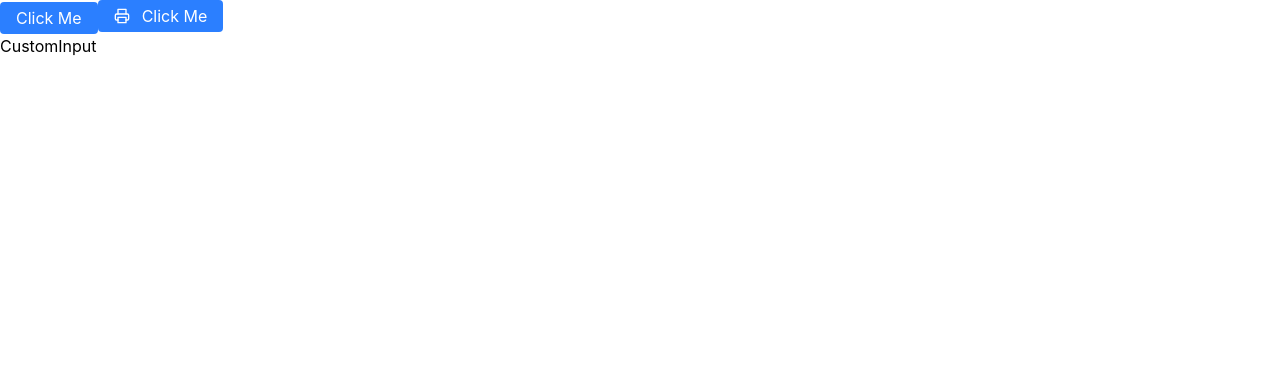
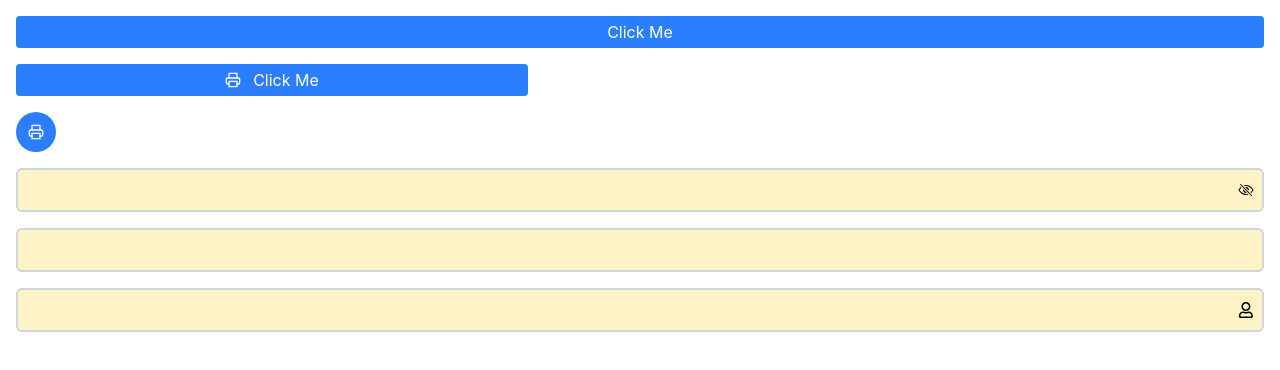
Before and after one commit to Danish-khan93/expenseTracker-frontend, a React (Vite) app: page / in a window 1280 px wide. Shown: the top 370 px of the page. Built offline with nearby package versions, Linux system fonts and the light colour scheme.

Commit message:
makin button and input field

```diff
--- a/src/App.tsx
+++ b/src/App.tsx
@@ -2,14 +2,24 @@ import { CustomButton, CustomInput } from "./components";
 
 const App = () => {
   return (
-    <div>
+    <div className="p-4 flex flex-col gap-4">
       <CustomButton type="button" variant="text">
         Click Me
       </CustomButton>
-      <CustomButton variant={"textIcon"} type="button" icon="printer">
+      <CustomButton
+        variant={"textIcon"}
+        type="button"
+        icon="printer"
+        minWidth="w-lg"
+      >
         Click Me
       </CustomButton>
-      <CustomInput />
+
+      <CustomButton variant={"icon"} type="button" icon="printer" />
+
+      <CustomInput type="password" />
+      <CustomInput type="text" />
+      <CustomInput type="text" iconName="profile" icon={true} />
     </div>
   );
 };
--- a/src/components/CustomButton.tsx
+++ b/src/components/CustomButton.tsx
@@ -4,10 +4,11 @@ import type { iconMap } from "../constant/iconMap";
 
 type Props = {
   type: "button" | "submit" | "reset";
-  children: React.ReactNode;
+  children?: React.ReactNode;
   variant?: "icon" | "text" | "textIcon";
   startIcon?: boolean;
   icon?: keyof typeof iconMap;
+  minWidth?: string;
 };
 
 const CustomButton: FC<Props> = (props) => {
@@ -18,18 +19,21 @@ const CustomButton: FC<Props> = (props) => {
     variant = "text",
     startIcon = true,
     icon,
+    minWidth = "w-full",
   } = props;
 
-  const commonStyles =
-    "px-4 py-1 rounded bg-blue-500 text-white hover:bg-blue-600 focus:outline-none focus:ring-2 focus:ring-blue-400 focus:ring-opacity-75";
-
+  const commonStyles = `px-4 py-1 rounded bg-blue-500 text-white hover:bg-blue-600 focus:outline-none focus:ring-2 focus:ring-blue-400 focus:ring-opacity-75 ${minWidth}`;
+  const iconStyle = `w-10 h-10 text-white flex items-center justify-center rounded-full bg-blue-500 hover:bg-blue-600 focus:outline-none focus:ring-2 focus:ring-blue-400 focus:ring-opacity-75 p-3`;
   return (
-    <button type={type} className={commonStyles}>
+    <button
+      type={type}
+      className={variant === "icon" ? iconStyle : commonStyles}
+    >
       {variant === "text" ? (
         <div>{children}</div>
       ) : variant === "textIcon" ? (
         <div
-          className={`flex items-center justify-evenly gap-3 ${startIcon ? "flex-row" : "flex-row-reverse"} `}
+          className={`flex items-center justify-center gap-3 ${startIcon ? "flex-row" : "flex-row-reverse"} `}
         >
           <div>{icon && <CustomIcon iconName={icon} />}</div>
           <div>{children}</div>
--- a/src/components/CustomInput.tsx
+++ b/src/components/CustomInput.tsx
@@ -1,8 +1,41 @@
+import CustomIcon from "./CustomIcon";
+import { useState, type FC } from "react";
+import { iconMap } from "../constant/iconMap";
+type Props = {
+  icon?: boolean;
+  iconName?: keyof typeof iconMap;
+  type?: "text" | "password" | "email" | "number";
+};
 
-const CustomInput = () => {
+const CustomInput: FC<Props> = (props) => {
+  const { icon = false, iconName, type = "text" } = props;
+
+  // password visibility toggle state
+  const [showPassword, setShowPassword] = useState<boolean>(false);
+
   return (
-    <div>CustomInput</div>
-  )
-}
+    <div className="bg-amber-100 border-2 border-gray-300 rounded-md p-2 flex items-center">
+      <input
+        className="border-none focus:outline-none w-full"
+        type={type === "password" && showPassword ? "text" : type}
+      />
+      {icon === true && iconName && <CustomIcon iconName={iconName} />}
 
-export default CustomInput
+      {type === "password" && (
+        <button
+          onClick={() => {
+            setShowPassword(!showPassword);
+          }}
+        >
+          {showPassword === true ? (
+            <CustomIcon iconName={"eye"} />
+          ) : (
+            <CustomIcon iconName={"closeEye"} />
+          )}
+        </button>
+      )}
+    </div>
+  );
+};
+
+export default CustomInput;
```
